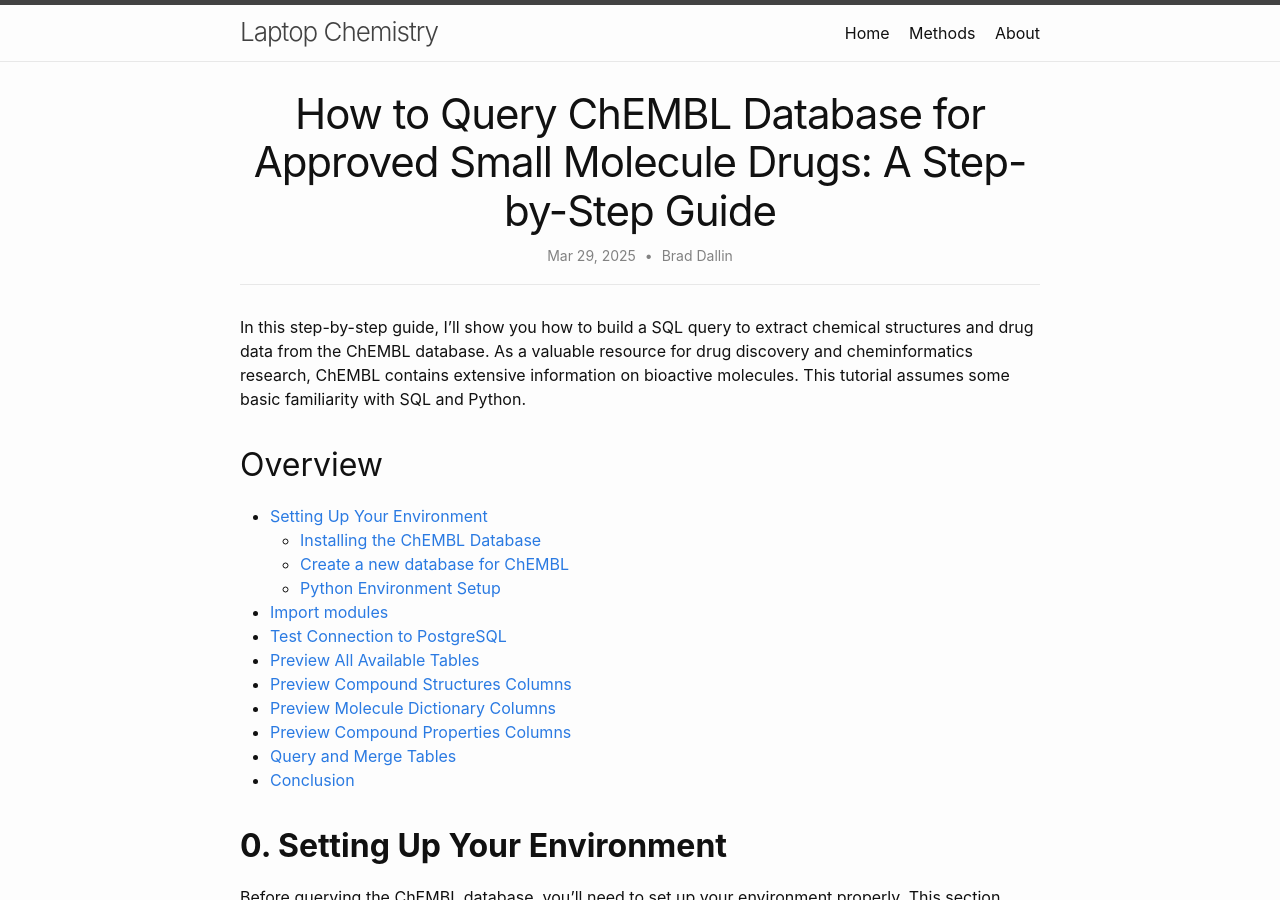
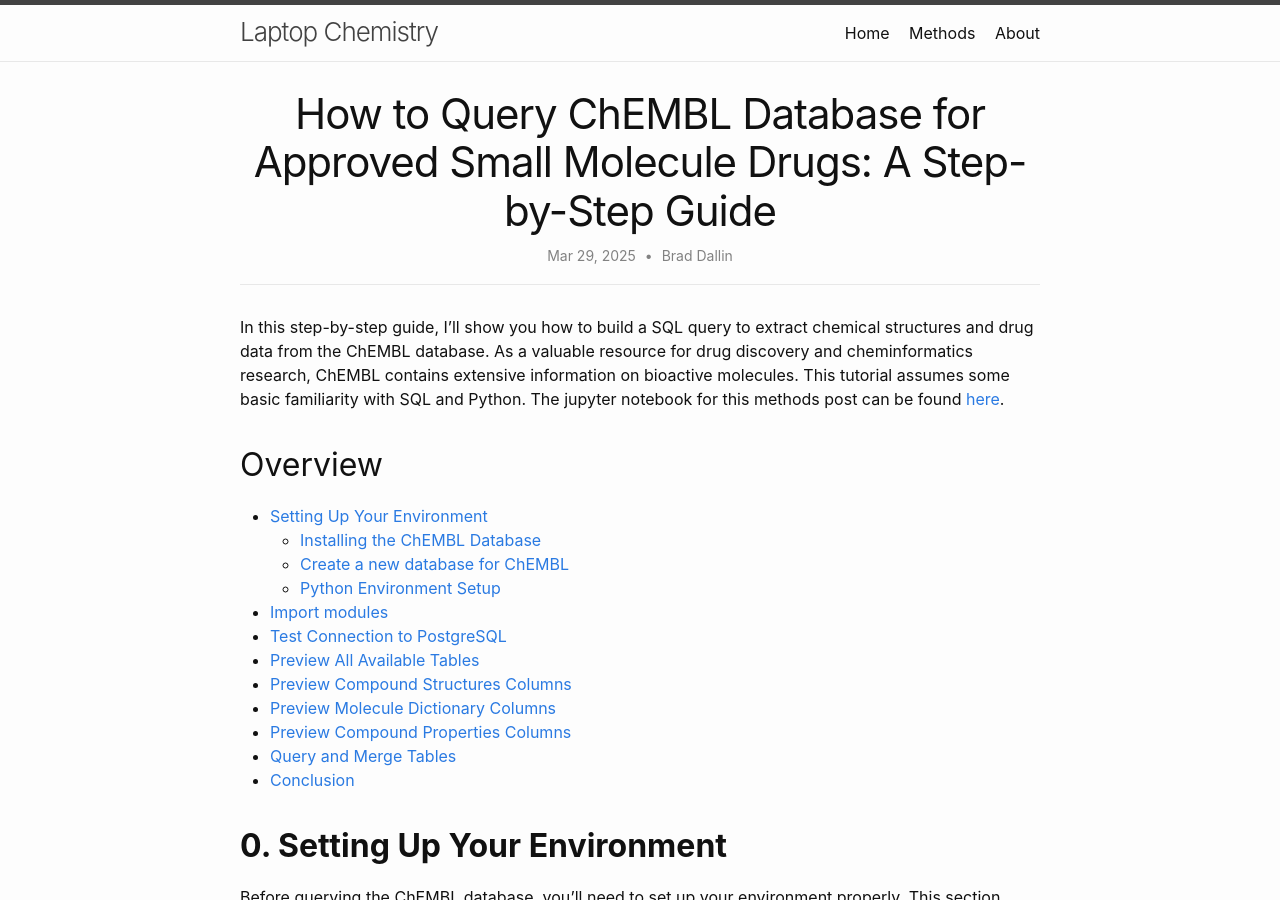
Before and after one commit to brad-dallin/laptopchemistry, a Jekyll site: the page built from docs/_methods/2025-03-29-query-chembl-approved-small-molecule-drugs.md, in a window 1280 px wide and 900 px high. Built offline with Jekyll 4.4.1, drawn with Linux system fonts in a browser that asks for light colours.

Commit message:
add link to ipynb for 2025-03-29 post

```diff
--- a/docs/_methods/2025-03-29-query-chembl-approved-small-molecule-drugs.md
+++ b/docs/_methods/2025-03-29-query-chembl-approved-small-molecule-drugs.md
@@ -6,7 +6,7 @@ author: Brad Dallin
 catagories: methods
 ---
 
-In this step-by-step guide, I'll show you how to build a SQL query to extract chemical structures and drug data from the ChEMBL database. As a valuable resource for drug discovery and cheminformatics research, ChEMBL contains extensive information on bioactive molecules. This tutorial assumes some basic familiarity with SQL and Python.
+In this step-by-step guide, I'll show you how to build a SQL query to extract chemical structures and drug data from the ChEMBL database. As a valuable resource for drug discovery and cheminformatics research, ChEMBL contains extensive information on bioactive molecules. This tutorial assumes some basic familiarity with SQL and Python. The jupyter notebook for this methods post can be found [here](https://github.com/brad-dallin/laptopchemistry/blob/main/notebooks/qry_chembl_approved_small_molecule_drugs.ipynb).
 
 ## Overview
 - [Setting Up Your Environment](#setup)
```
